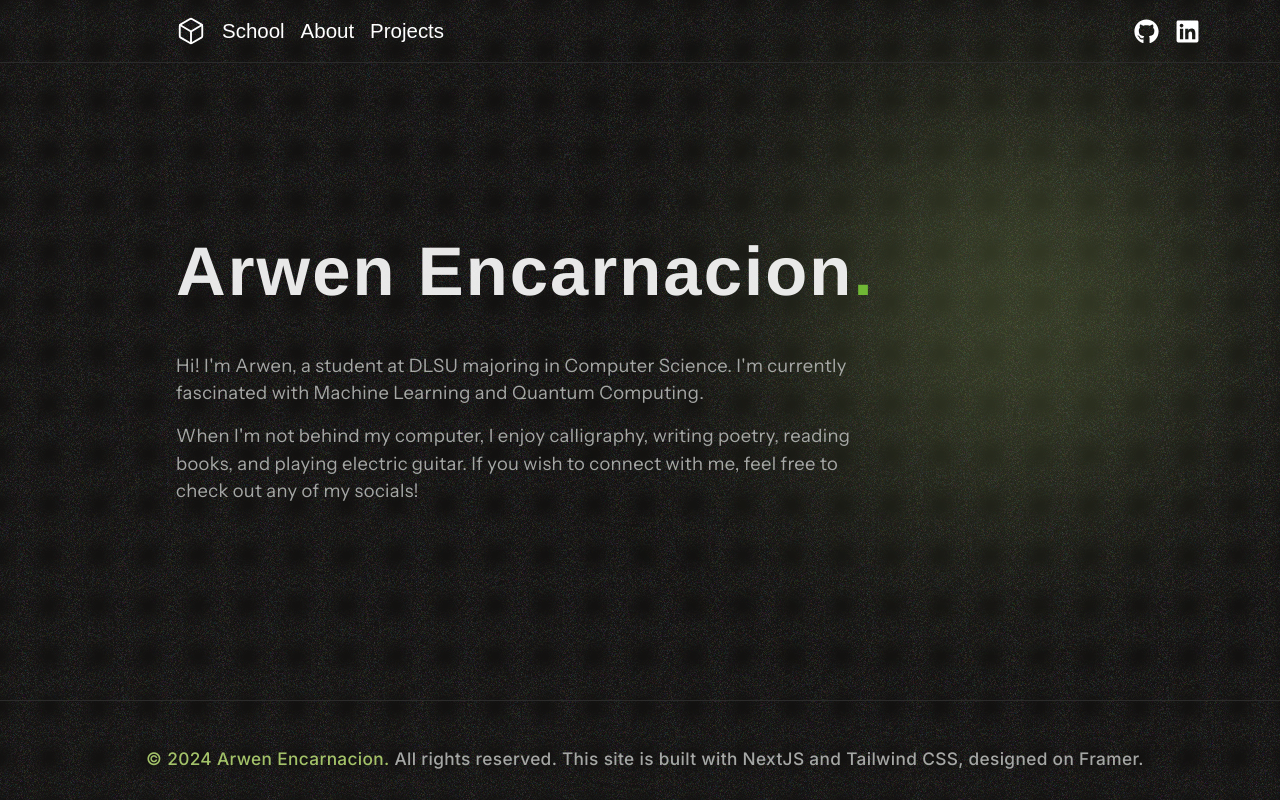
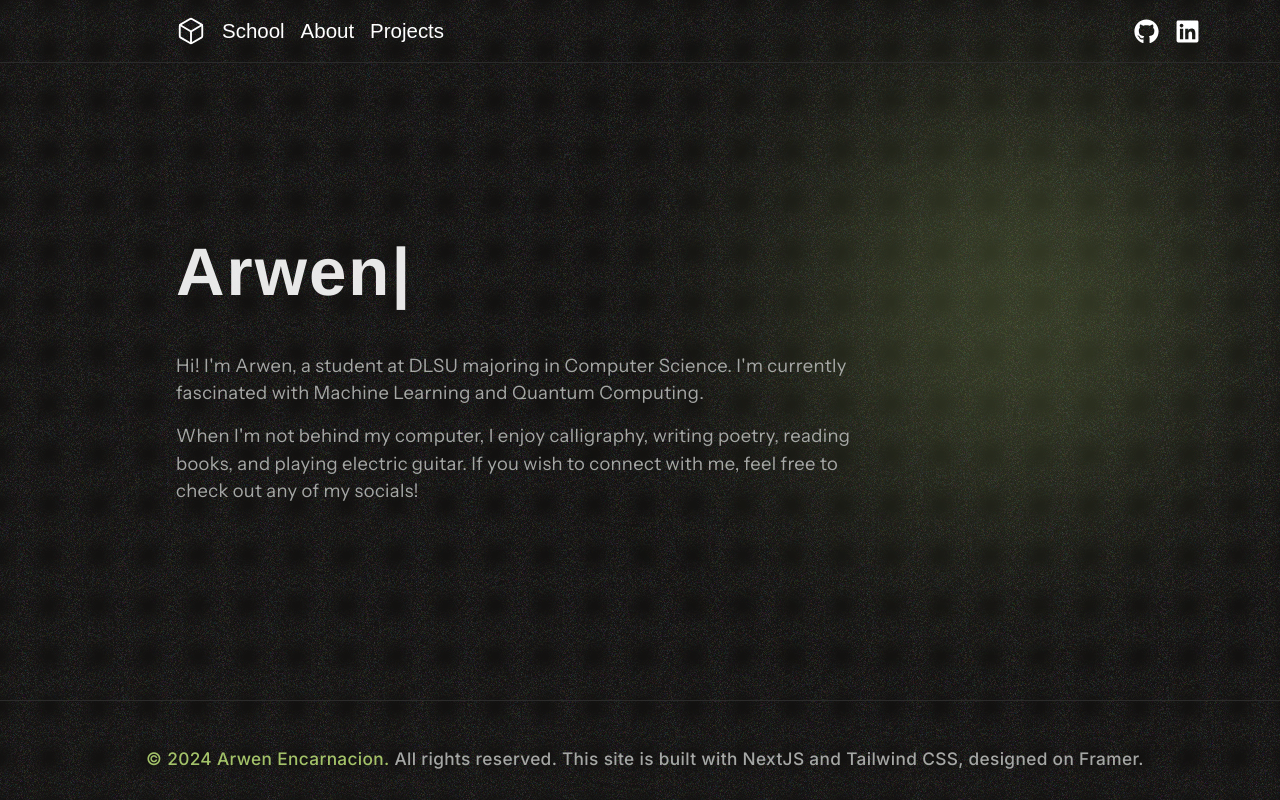
Before and after one commit to angele34/personal-website, a Next.js app: page / in a window 1280 px wide. Built offline with nearby package versions, Linux system fonts and the light colour scheme; a web font is replaced by a local one.

Commit message:
add typing animation to h1

```diff
--- a/package.json
+++ b/package.json
@@ -15,7 +15,8 @@
     "next": "14.2.5",
     "react": "^18.3.1",
     "react-dom": "^18.3.1",
-    "react-icons": "^5.2.1"
+    "react-icons": "^5.2.1",
+    "react-type-animation": "^3.2.0"
   },
   "devDependencies": {
     "@types/node": "^20",
--- a/src/components/hero.tsx
+++ b/src/components/hero.tsx
@@ -1,5 +1,6 @@
 import React from 'react';
 import '../styles/globals.css';
+import { TypeAnimation } from 'react-type-animation';
 
 export default function Hero() {
   return (
@@ -21,12 +22,7 @@ export default function Hero() {
         xl:mr-52
         ">
         <div className='pt-16 md:pt-32'>
-          <h1 className='text-white
-            break-words
-            font-helvetica
-            font-semibold
-            tracking-widest
-            text-opacity-90
+          <h1 className='text-white break-words font-helvetica font-semibold tracking-widest text-opacity-90
             xxs:text-h1-xxs
             xs:text-h1-xs
             sm:text-h1-sm
@@ -36,7 +32,23 @@ export default function Hero() {
             2xl:text-h1-2xl
             mb-8
             '>
-            Arwen Encarnacion<span className="text-customGreen">.</span></h1>
+            <TypeAnimation
+              sequence={[
+                'Arwen Encarnacion.',
+                1500, // Waits 1s
+                'Arwen',
+                2000, // Waits 2s
+                'Arwen Encarnacion.',
+                () => {
+                  console.log('Sequence completed');
+                },
+              ]}
+              wrapper="span"
+              cursor={true}
+              repeat={0}
+            />
+            {/* <span className="text-customGreen">.</span> */}
+            </h1>
           <div className="pr-4 md:pr-8 lg:pr-16">
             <p className=' text-content-color
               font-instrument_sans
--- a/tailwind.config.js
+++ b/tailwind.config.js
@@ -25,7 +25,7 @@ module.exports = {
         'h1-sm': ['3rem', '4rem'],
         'h1-md': ['3.5rem', '4.5rem'],
         'h1-lg': ['4rem', '4.5rem'],
-        'h1-xl': ['4.3rem', '6rem'],
+        'h1-xl': ['4.2rem', '6rem'],
         'h1-2xl': ['5rem', '7rem'],
 
         'nav': ['1.28rem', '1.4rem'],
```
Also changed, not shown: 1 other file (tests, documents, lock files or other folders).
